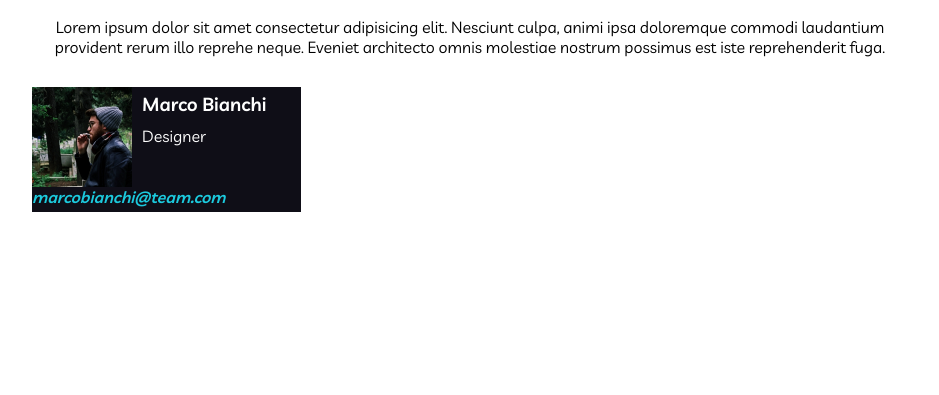
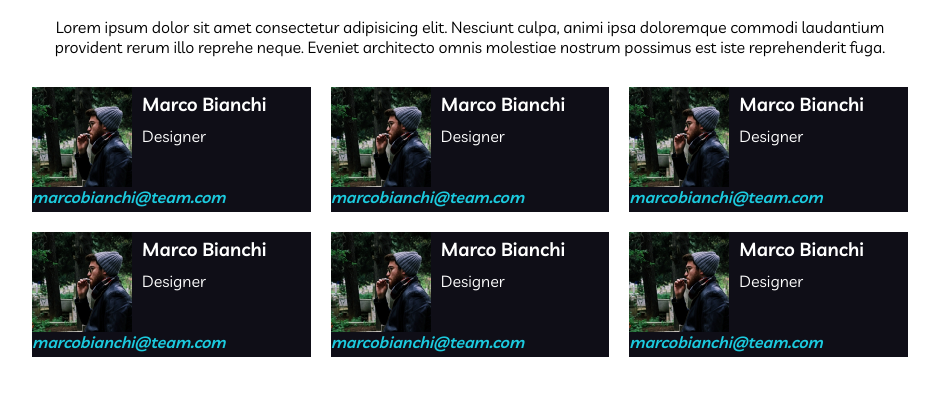
Before and after one commit to DamianoCasolari/html-css-float-cards, a plain HTML site: page index.html in a window 1280 px wide. Shown: the part 63-458 px from the top of the page, without its empty margins (170-1109 px from the left). Drawn offline with Linux system fonts and the light colour scheme.

Commit message:
copy columns + small correction width calc

```diff
--- a/assets/css/style.css
+++ b/assets/css/style.css
@@ -52,7 +52,7 @@ h1 {
 
 .container .col {
     float: left;
-    width: calc(100% / 3 - 30px);
+    width: calc(100% / 3 - 20px);
     margin: 10px;
     color: var(--clr-white);
     background-color: var(--clr-dark);
--- a/index.html
+++ b/index.html
@@ -33,8 +33,47 @@
                     <address>marcobianchi@team.com</address>
                 </div>
             </div>
-            <div class="col"></div>
-            <div class="col"></div>
+            <div class="col clearfix">
+                <img src="./assets/img/male1.png" alt="Marco Bianchi">
+                <div class="info">
+                    <h3>Marco Bianchi</h3>
+                    <div>Designer</div>
+                    <address>marcobianchi@team.com</address>
+                </div>
+            </div>
+            <div class="col clearfix">
+                <img src="./assets/img/male1.png" alt="Marco Bianchi">
+                <div class="info">
+                    <h3>Marco Bianchi</h3>
+                    <div>Designer</div>
+                    <address>marcobianchi@team.com</address>
+                </div>
+            </div>
+            <div class="col clearfix">
+                <img src="./assets/img/male1.png" alt="Marco Bianchi">
+                <div class="info">
+                    <h3>Marco Bianchi</h3>
+                    <div>Designer</div>
+                    <address>marcobianchi@team.com</address>
+                </div>
+            </div>
+            <div class="col clearfix">
+                <img src="./assets/img/male1.png" alt="Marco Bianchi">
+                <div class="info">
+                    <h3>Marco Bianchi</h3>
+                    <div>Designer</div>
+                    <address>marcobianchi@team.com</address>
+                </div>
+            </div>
+            <div class="col clearfix">
+                <img src="./assets/img/male1.png" alt="Marco Bianchi">
+                <div class="info">
+                    <h3>Marco Bianchi</h3>
+                    <div>Designer</div>
+                    <address>marcobianchi@team.com</address>
+                </div>
+            </div>
+
         </div>
     </main>
     <!-- /#app-main -->
```
